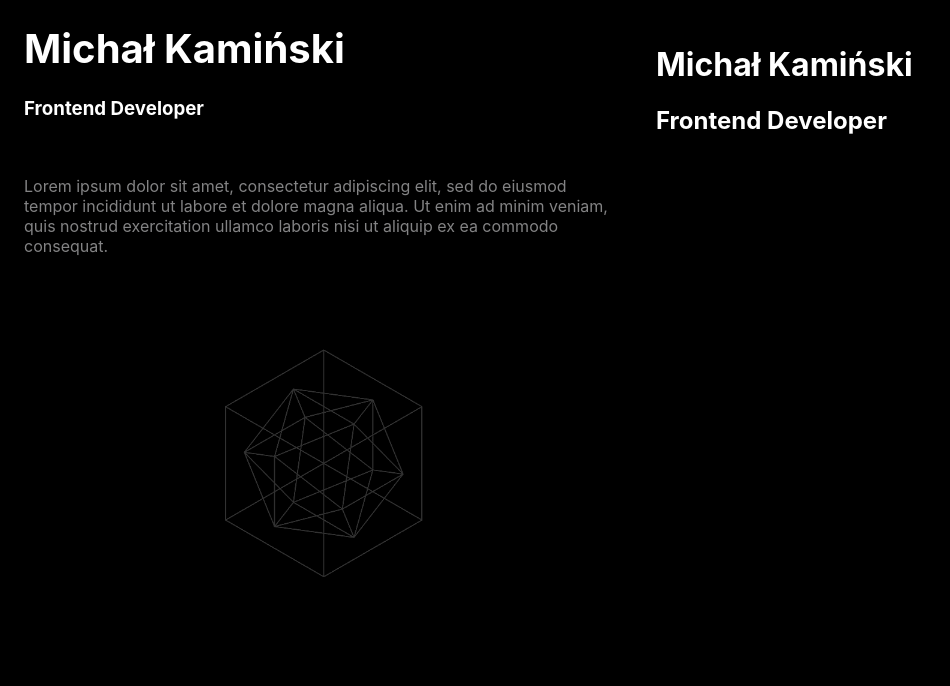
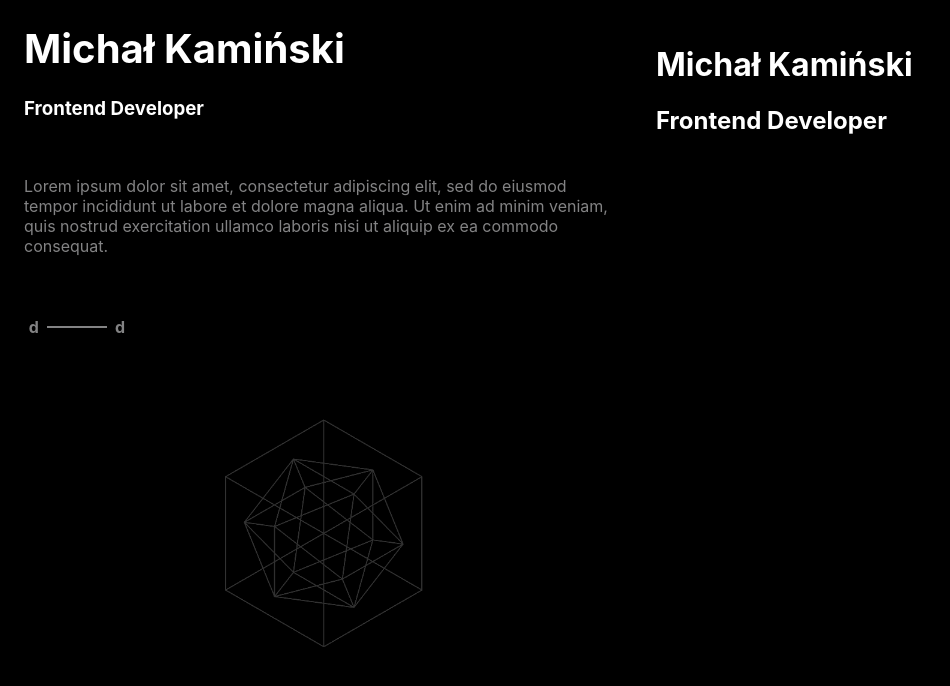
Before and after one commit to KamienKaze/portfolio-remaster, an Angular app: page / in a window 1280 px wide. Shown: the top 686 px of the page, without its empty margins (0-950 px from the left). Built offline with nearby package versions, Linux system fonts and the light colour scheme.

Commit message:
reference styles

```diff
--- a/src/app/static-section/reference/reference.component.html
+++ b/src/app/static-section/reference/reference.component.html
@@ -1 +1,5 @@
-<p>reference works!</p>
+<a href="" class="reference">
+  <div class="description" [ngClass]="">d</div>
+  <div class="bar" [ngClass]=""></div>
+  <div class="description" [ngClass]="">d</div>
+</a>
--- a/src/app/static-section/reference/reference.component.scss
+++ b/src/app/static-section/reference/reference.component.scss
@@ -0,0 +1,50 @@
+:host {
+  width: fit-content;
+  padding: 0.3rem;
+
+  cursor: pointer;
+
+  .reference {
+    display: flex;
+    flex-direction: row;
+    align-items: center;
+    column-gap: 0.5rem;
+
+    text-decoration: none;
+
+    & > .description {
+      font-weight: bold;
+
+      color: #838384;
+    }
+
+    & > .bar {
+      width: 60px;
+      height: 2px;
+
+      transition: width 0.5s;
+
+      background-color: #838384;
+    }
+
+    & > .active-description {
+      color: #ffffff;
+    }
+
+    & > .active-bar {
+      background-color: #ffffff;
+    }
+  }
+
+  &:hover {
+
+    .reference {
+
+      & > .bar {
+        width: 85px;
+
+        transition: width 0.5s;
+      }
+    }
+  }
+}
--- a/src/app/static-section/static-section/static-section.component.html
+++ b/src/app/static-section/static-section/static-section.component.html
@@ -5,4 +5,5 @@
 <p class="subtext">Lorem ipsum dolor sit amet, consectetur adipiscing elit, sed do eiusmod tempor incididunt ut labore
   et dolore magna aliqua. Ut enim ad minim veniam, quis nostrud exercitation ullamco laboris nisi ut aliquip ex ea
   commodo consequat.</p>
+<app-reference/>
 <img src="./assets/gifs/cube.gif" alt="spinning-cube-gif">
```
